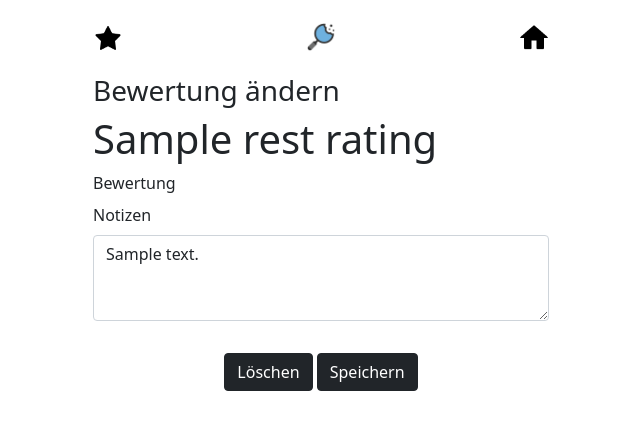
After one commit to DHBW-FN-TIT20/essensfindung, a FastAPI app: template app/templates/rating/rating_edit.html in a window 1280 px wide. The commit adds this page. Shown: the top 430 px of the page, without its empty margins (319-959 px from the left). Run offline with FastAPI, Linux system fonts and the light colour scheme; the template is opened without the code that fills it: most values are stand-ins (such as "Sample title", 1, 10 or a date in 2020); some libraries are stand-ins or nearby versions.

Commit message:
fixed RestBewertungReturn, Implemented Ratingfunctionlaity

```diff
--- a/app/services/service_res.py
+++ b/app/services/service_res.py
@@ -37,7 +37,7 @@ def get_assessments_from_user(db_session: Session, user: UserBase) -> Union[List
     db_rests = crud_bewertung.get_all_user_bewertungen(db_session, user)
     scheme_rests = [
         RestBewertungReturn(
-            name=db_rest.name,
+            name=db_rest.restaurant.name,
             email=db_rest.person_email,
             place_id=db_rest.place_id,
             comment=db_rest.kommentar,
--- /dev/null
+++ b/app/static/js/rating.js
@@ -0,0 +1,11 @@
+/******** inititialize star-rating-svg *****************/
+$("#rating_edit_rating").raty({
+    starOff: 'https://cdn.jsdelivr.net/npm/raty-js@3.1.1/lib/images/star-off.png',
+    starOn: 'https://cdn.jsdelivr.net/npm/raty-js@3.1.1/lib/images/star-on.png',
+    click: function(score, evt) {
+        document.getElementById('rating_edit_rating_target').value = score;
+    },
+    score: function() {
+        return document.getElementById('rating_edit_rating_target').value;
+    }
+});
--- /dev/null
+++ b/app/templates/rating/rating_edit.html
@@ -0,0 +1,32 @@
+{% extends "shared/layout.html" %} {% block content %} {% include "rating/rating_navbar.html" %}
+<div class="row justify-content-center">
+    <div class="col-10" style="max-width: 480px;">
+        <h3>Bewertung ändern</h3>
+    </div>
+</div>
+<div class="row justify-content-center">
+    <div class="col-10" style="max-width: 480px;">
+        <h1>{{rest_rating.name}}</h1>
+    </div>
+</div>
+<div class="row justify-content-center">
+    <div class="col-10" style="max-width: 480px;">
+        <form method="post">
+            <input id="identifier" name="identifier" type="text" style="display: none;" value="{{ rest_rating.place_id }}">
+            <input id="rest_name" name="rest_name" type="text" style="display: none;" value="{{rest_rating.name}}">
+            <label for="restaurant_filter_rating" class="form-label">Bewertung</label>
+            <div id="rating_edit_rating"></div>
+            <input id="rating_edit_rating_target" name="rating_edit_rating_target" style="display:none" value="{{ rest_rating.rating }}">
+            <div class="mb-3">
+                <label for="rating_notes" class="form-label">Notizen</label>
+                <textarea class="form-control" id="rating_notes" name="rating_notes" rows="3">{{rest_rating.comment}}</textarea>
+            </div>
+            <div class="form-actions text-center">
+                <a href="/rating/delete?place_id={{rest_rating.place_id}}&rest_name={{rest_rating.name}}" class="btn btn-dark mt-3">Löschen</a>
+                <button type="submit" class="btn btn-dark mt-3">Speichern</button>
+            </div>
+        </form>
+    </div>
+</div>
+<script src="/static/js/rating.js"></script>
+{% endblock %}
--- a/app/templates/restaurant/restaurant_navbar.html
+++ b/app/templates/restaurant/restaurant_navbar.html
@@ -1,7 +1,7 @@
 <div class="row justify-content-center">
     <div class="col-10" style="max-width: 480px;">
         <nav class="navbar navbar-light bg-white justify-content-between my-2">
-            <a class="navbar-brand" href="#" style="margin-right:0rem;">
+            <a class="navbar-brand" href="/rating" style="margin-right:0rem;">
                 <img src="/static/img/icons8-star-96.png" width="30" height="30" alt="Bewertungen">
             </a>
             <img src="/static/img/essensfinder-draft.png" width="30" height="30" alt="logo">
```
Also changed, not shown: app/templates/rating/rating.html (+8 -23 lines), app/views/rating.py (+42 -2 lines).
